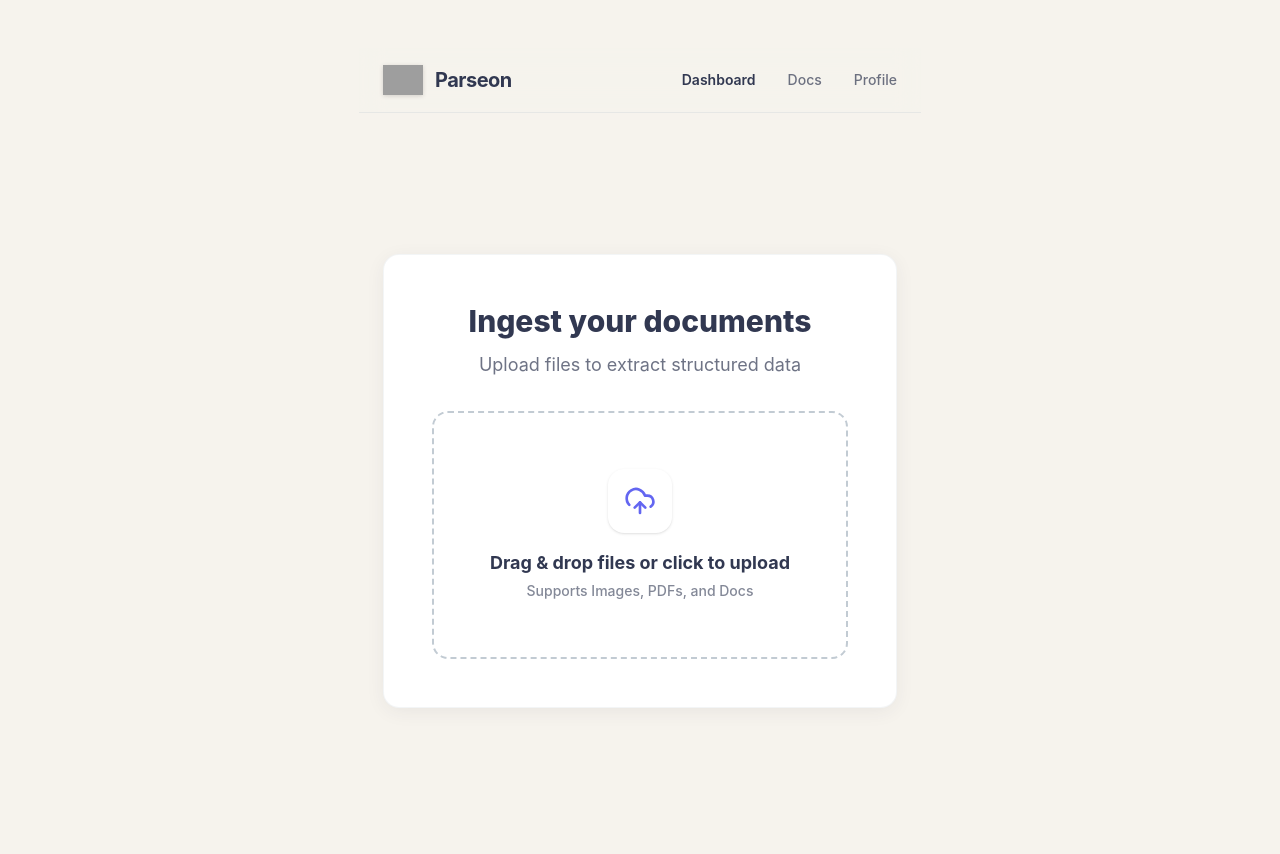
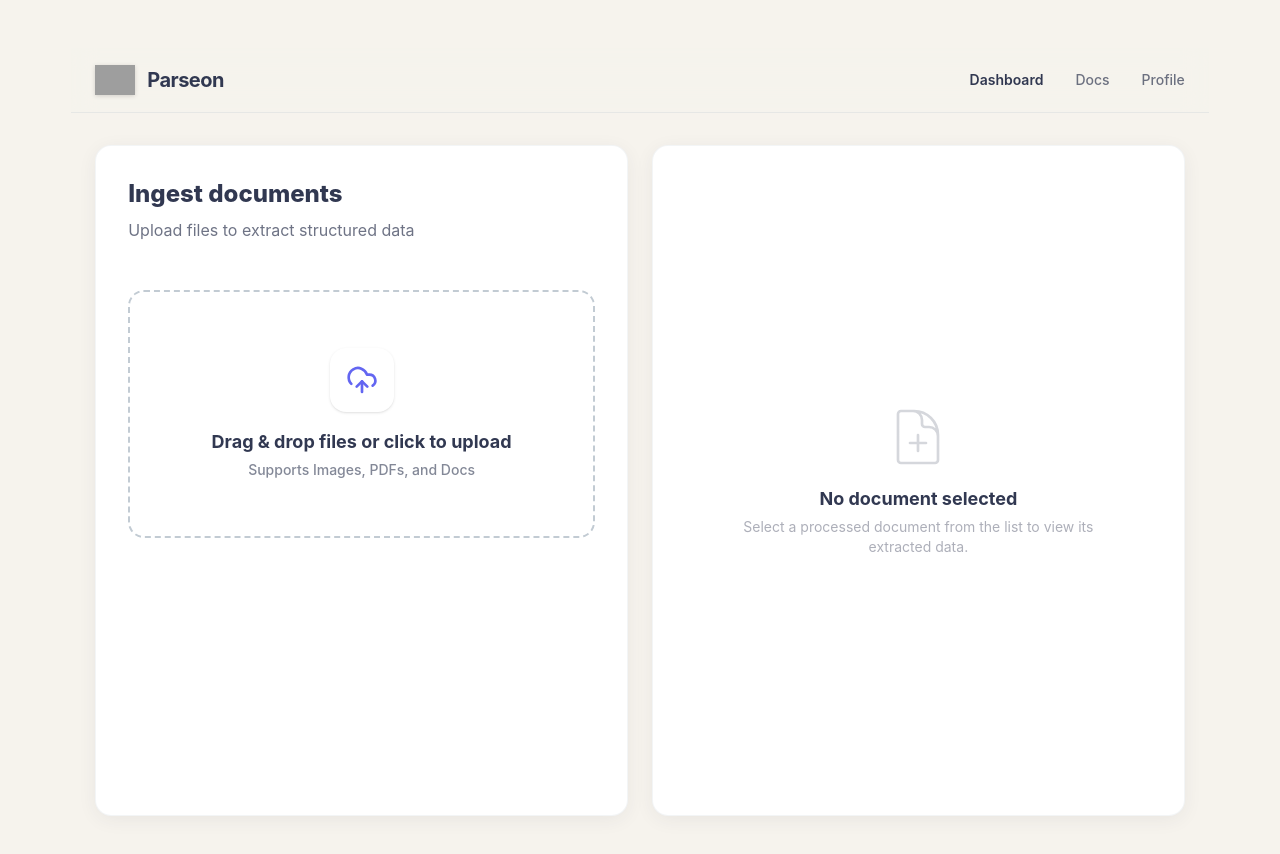
Before and after one commit to Satya0418/text, a React (Vite) app in the folder frontend/: page /dashboard in a window 1280 px wide. Shown: the top 854 px of the page. Built offline with nearby package versions, Linux system fonts and the light colour scheme; grey boxes are pictures that could not be loaded; a web font is replaced by a local one.

Commit message:
oh my babyy

```diff
--- /dev/null
+++ b/frontend/src/components/ui/DataViewer.jsx
@@ -0,0 +1,82 @@
+import React, { useState } from 'react';
+import { motion } from 'framer-motion';
+
+const DataViewer = ({ file }) => {
+  const [viewMode, setViewMode] = useState('ui'); // 'ui' or 'json'
+
+  if (!file) {
+    return (
+      <div className="flex-1 flex flex-col items-center justify-center text-[#313851]/40 h-full text-center p-8">
+        <svg fill="none" viewBox="0 0 24 24" stroke="currentColor" className="w-16 h-16 mb-4 opacity-50" strokeWidth={1}>
+          <path strokeLinecap="round" strokeLinejoin="round" d="M19.5 14.25v-2.625a3.375 3.375 0 00-3.375-3.375h-1.5A1.125 1.125 0 0113.5 7.125v-1.5a3.375 3.375 0 00-3.375-3.375H8.25m3.75 9v6m3-3H9m1.5-12H5.625c-.621 0-1.125.504-1.125 1.125v17.25c0 .621.504 1.125 1.125 1.125h12.75c.621 0 1.125-.504 1.125-1.125V11.25a9 9 0 00-9-9z" />
+        </svg>
+        <p className="text-lg font-bold text-[#313851]">No document selected</p>
+        <p className="text-sm mt-1">Select a processed document from the list to view its extracted data.</p>
+      </div>
+    );
+  }
+
+  if (file.status !== 'done' || !file.extractedData) {
+    return (
+      <div className="flex-1 flex flex-col items-center justify-center text-[#313851]/40 h-full text-center p-8">
+        <div className="w-12 h-12 border-4 border-[#C2CBD3]/30 border-t-[#6366F1] rounded-full animate-spin mb-4"></div>
+        <p className="text-lg font-bold text-[#313851]">Processing...</p>
+        <p className="text-sm mt-1">AI is extracting structured data from {file.file.name}</p>
+      </div>
+    );
+  }
+
+  const { extractedData } = file;
+
+  return (
+    <div className="flex flex-col h-full animate-in fade-in duration-300">
+      <div className="flex items-center justify-between mb-8 pb-4 border-b border-[#C2CBD3]/20">
+        <div className="min-w-0 pr-4">
+          <h3 className="text-xl font-bold text-[#313851] truncate">Extracted Data</h3>
+          <p className="text-sm text-[#313851]/60 truncate max-w-xs">{file.file.name}</p>
+        </div>
+
+        {/* Toggle View */}
+        <div className="flex bg-[#F6F3ED] rounded-lg p-1 flex-shrink-0">
+          <button
+            onClick={() => setViewMode('ui')}
+            className={`px-4 py-1.5 text-sm font-semibold rounded-md transition-all ${viewMode === 'ui' ? 'bg-white text-[#6366F1] shadow-[0_2px_8px_-2px_rgba(49,56,81,0.1)]' : 'text-[#313851]/60 hover:text-[#313851]'}`}
+          >
+            Clean UI
+          </button>
+          <button
+            onClick={() => setViewMode('json')}
+            className={`px-4 py-1.5 text-sm font-semibold rounded-md transition-all ${viewMode === 'json' ? 'bg-white text-[#6366F1] shadow-[0_2px_8px_-2px_rgba(49,56,81,0.1)]' : 'text-[#313851]/60 hover:text-[#313851]'}`}
+          >
+            Raw JSON
+          </button>
+        </div>
+      </div>
+
+      <div className="flex-1 overflow-y-auto pr-2">
+        {viewMode === 'json' ? (
+          <motion.div
+            initial={{ opacity: 0, y: 10 }} animate={{ opacity: 1, y: 0 }}
+            className="bg-[#313851]/5 rounded-xl p-6 font-mono text-sm text-[#313851] overflow-x-auto"
+          >
+            <pre className="whitespace-pre-wrap">{JSON.stringify(extractedData, null, 2)}</pre>
+          </motion.div>
+        ) : (
+          <motion.div
+            initial={{ opacity: 0, y: 10 }} animate={{ opacity: 1, y: 0 }}
+            className="flex flex-col gap-4"
+          >
+            {Object.entries(extractedData).map(([key, value]) => (
+              <div key={key} className="flex flex-col bg-[#F6F3ED]/30 p-4 rounded-xl border border-[#C2CBD3]/20">
+                <span className="text-[11px] font-bold text-[#313851]/50 uppercase tracking-wider mb-1">{key}</span>
+                <span className="text-base font-semibold text-[#313851]">{value?.toString()}</span>
+              </div>
+            ))}
+          </motion.div>
+        )}
+      </div>
+    </div>
+  );
+};
+
+export default DataViewer;
--- a/frontend/src/components/ui/FileUpload.jsx
+++ b/frontend/src/components/ui/FileUpload.jsx
@@ -2,7 +2,7 @@ import React, { useState, useRef, useCallback } from 'react';
 import { UploadCloud, File, X, CheckCircle, Loader2 } from 'lucide-react';
 import { motion } from 'framer-motion';
 
-const FileUpload = () => {
+const FileUpload = ({ onSelectFile, selectedFileId }) => {
   const [isDragging, setIsDragging] = useState(false);
   const [files, setFiles] = useState([]);
   const fileInputRef = useRef(null);
@@ -34,7 +34,15 @@ const FileUpload = () => {
         // Simulate Processing delay (AI extraction)
         setTimeout(() => {
           const randomType = documentTypes[Math.floor(Math.random() * documentTypes.length)];
-          setFiles(prev => prev.map(f => f.id === id ? { ...f, status: 'done', classification: randomType } : f));
+          const mockData = {
+            type: randomType.type.toLowerCase(),
+            amount: '$' + (Math.floor(Math.random() * 5000) + 100).toFixed(2),
+            date: new Date().toISOString().split('T')[0],
+            vendor: ["Acme Corp", "TechFlow Inc.", "Global Services", "HealthPlus"][Math.floor(Math.random() * 4)],
+            status: "verified",
+            confidenceLevel: "98%"
+          };
+          setFiles(prev => prev.map(f => f.id === id ? { ...f, status: 'done', classification: randomType, extractedData: mockData } : f));
         }, 3000 + Math.random() * 2000);
       } else {
         setFiles(prev => prev.map(f => f.id === id ? { ...f, progress: currentProgress } : f));
@@ -131,7 +139,15 @@ const FileUpload = () => {
       {files.length > 0 && (
         <div className="mt-6 flex flex-col gap-3">
           {files.map((fileObj) => (
-            <div key={fileObj.id} className="relative overflow-hidden bg-white border border-[#C2CBD3]/30 rounded-xl p-4 shadow-[0_2px_10px_-2px_rgba(49,56,81,0.05)] transition-all">
+            <div
+              key={fileObj.id}
+              onClick={() => onSelectFile && onSelectFile(fileObj)}
+              className={`relative overflow-hidden bg-white border rounded-xl p-4 transition-all cursor-pointer ${
+                selectedFileId === fileObj.id
+                  ? 'border-[#6366F1] shadow-[0_4px_14px_-2px_rgba(99,102,241,0.2)]'
+                  : 'border-[#C2CBD3]/30 shadow-[0_2px_10px_-2px_rgba(49,56,81,0.05)] hover:border-[#6366F1]/50'
+              }`}
+            >
 
               {/* Progress Bar Background */}
               {fileObj.status === 'uploading' && (
--- a/frontend/src/pages/DashboardPage.jsx
+++ b/frontend/src/pages/DashboardPage.jsx
@@ -1,9 +1,12 @@
-import React from 'react';
+import React, { useState } from 'react';
 import FileUpload from '../components/ui/FileUpload';
+import DataViewer from '../components/ui/DataViewer';
 
 const DashboardPage = () => {
+  const [selectedFile, setSelectedFile] = useState(null);
+
   return (
-    <div className="min-h-screen bg-[#F6F3ED] text-[#313851] font-sans selection:bg-[#6366F1]/20">
+    <div className="min-h-screen bg-[#F6F3ED] text-[#313851] font-sans selection:bg-[#6366F1]/20 flex flex-col">
       {/* Top Navbar */}
       <nav className="sticky top-0 z-50 bg-[#F6F3ED]/80 backdrop-blur-md border-b border-[#C2CBD3]/30">
         <div className="max-w-7xl mx-auto px-6 h-16 flex items-center justify-between">
@@ -23,17 +26,20 @@ const DashboardPage = () => {
       </nav>
 
       {/* Main Area */}
-      <main className="w-full max-w-7xl mx-auto px-6 py-12 flex items-center justify-center min-h-[calc(100vh-4rem)]">
-        {/* Empty State Card */}
-        <div className="w-full max-w-3xl bg-white rounded-2xl shadow-[0_4px_20px_-2px_rgba(49,56,81,0.08)] p-8 md:p-12 flex flex-col items-center justify-center text-center border border-[#C2CBD3]/20">
+      <main className="w-full max-w-7xl mx-auto px-6 py-8 flex gap-6 flex-1 h-[calc(100vh-4rem)]">
 
-          <h2 className="text-3xl font-extrabold text-[#313851] mb-3">Ingest your documents</h2>
-          <p className="text-[#313851]/70 text-lg">Upload files to extract structured data</p>
+        {/* LEFT PANEL */}
+        <div className="w-1/2 flex flex-col bg-white rounded-2xl shadow-[0_4px_20px_-2px_rgba(49,56,81,0.08)] p-8 border border-[#C2CBD3]/20 overflow-y-auto">
+          <h2 className="text-2xl font-extrabold text-[#313851] mb-2">Ingest documents</h2>
+          <p className="text-[#313851]/70 mb-4">Upload files to extract structured data</p>
+          <FileUpload onSelectFile={setSelectedFile} selectedFileId={selectedFile?.id} />
+        </div>
 
-          {/* Drag and Drop Modular Component */}
-          <FileUpload />
+        {/* RIGHT PANEL */}
+        <div className="w-1/2 flex flex-col bg-white rounded-2xl shadow-[0_4px_20px_-2px_rgba(49,56,81,0.08)] p-8 border border-[#C2CBD3]/20 overflow-y-auto">
+           <DataViewer file={selectedFile} />
+        </div>
 
-        </div>
       </main>
     </div>
   );
```
